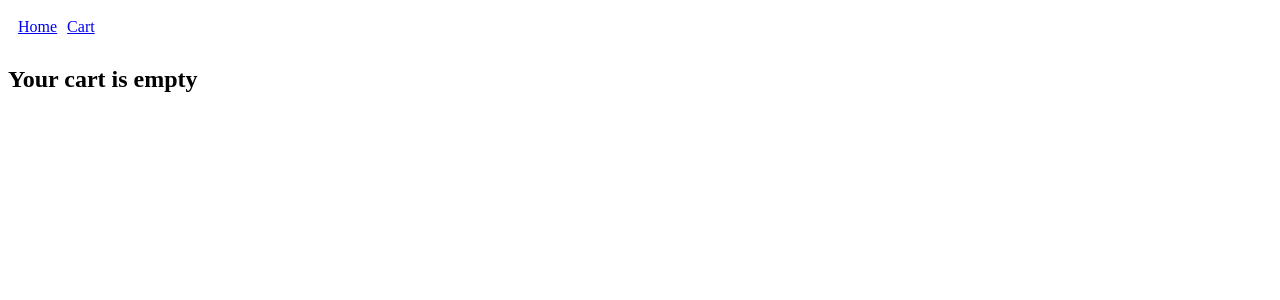
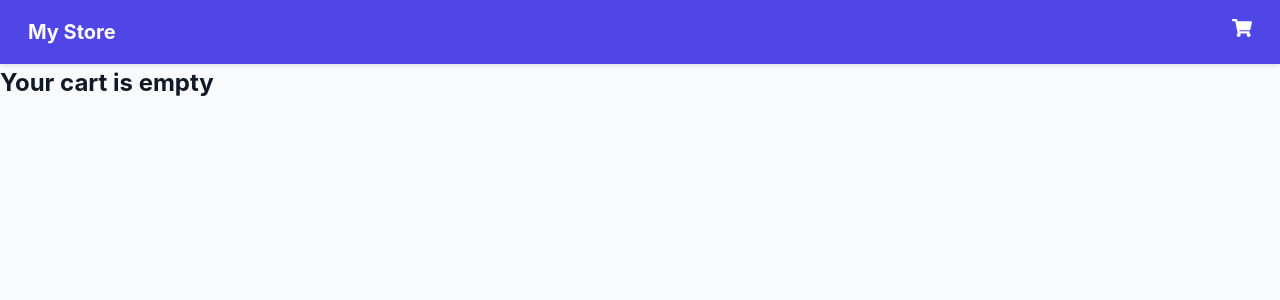
Before and after one commit to singamakhil/ecommerce-store, a React (Vite) app: page /cart in a window 1280 px wide. Shown: the top 300 px of the page. Built offline with nearby package versions, Linux system fonts and the light colour scheme.

Commit message:
updated the whole UI of site

```diff
--- a/package.json
+++ b/package.json
@@ -17,6 +17,7 @@
     "axios": "^1.10.0",
     "react": "^19.1.0",
     "react-dom": "^19.1.0",
+    "react-icons": "^5.5.0",
     "react-redux": "^9.2.0",
     "react-router-dom": "^7.6.3"
   },
@@ -25,10 +26,13 @@
     "@types/react": "^19.1.8",
     "@types/react-dom": "^19.1.6",
     "@vitejs/plugin-react": "^4.5.2",
+    "autoprefixer": "^10.4.21",
     "eslint": "^9.29.0",
     "eslint-plugin-react-hooks": "^5.2.0",
     "eslint-plugin-react-refresh": "^0.4.20",
     "globals": "^16.2.0",
+    "postcss": "^8.5.6",
+    "tailwindcss": "^4.1.11",
     "vite": "^7.0.0"
   }
 }
--- a/src/App.jsx
+++ b/src/App.jsx
@@ -2,14 +2,12 @@ import { BrowserRouter as Router, Routes, Route, Link } from 'react-router-dom';
 import Home from './pages/Home';
 import ProductDetail from './pages/ProductDetail';
 import Cart from './pages/Cart';
+import Header from "./components/Header";
 
 export default function App() {
   return (
     <Router>
-      <nav style={{ padding: '10px', display: 'flex', gap: '10px' }}>
-        <Link to="/">Home</Link>
-        <Link to="/cart">Cart</Link>
-      </nav>
+      <Header />
 
       <Routes>
         <Route path="/" element={<Home />} />
@@ -17,5 +15,5 @@ export default function App() {
         <Route path="/cart" element={<Cart />} />
       </Routes>
     </Router>
-  );
+  )
 }
--- /dev/null
+++ b/src/components/Header.jsx
@@ -0,0 +1,56 @@
+import { Link } from "react-router-dom";
+import { useSelector } from "react-redux";
+import { FaShoppingCart } from "react-icons/fa";
+
+export default function Header() {
+  const cartCount = useSelector((state) =>
+    state.cart.items.reduce((sum, item) => sum + item.quantity, 0)
+  );
+
+  return (
+    <header>
+      <nav
+        style={{
+          display: "flex",
+          justifyContent: "space-between",
+          alignItems: "center",
+        }}
+      >
+        <div>
+          <Link
+            to="/"
+            style={{
+              color: "white",
+              marginRight: "1rem",
+              fontWeight: "bold",
+              fontSize: "1.25rem",
+            }}
+          >
+            My Store
+          </Link>
+        </div>
+        <div>
+          <Link to="/cart" style={{ color: "white", position: "relative" }}>
+            <FaShoppingCart size={20} />
+            {cartCount > 0 && (
+              <span
+                style={{
+                  position: "absolute",
+                  top: "-8px",
+                  right: "-8px",
+                  background: "red",
+                  color: "white",
+                  fontSize: "0.75rem",
+                  padding: "0 5px",
+                  borderRadius: "50%",
+                }}
+              >
+                {cartCount}
+              </span>
+            )}
+          </Link>
+        </div>
+      </nav>
+    </header>
+  );
+}
--- a/src/index.jsx
+++ b/src/index.jsx
@@ -3,11 +3,12 @@ import { createRoot } from 'react-dom/client'
 import App from './App.jsx'
 import { store } from './app/store.jsx'
 import { Provider } from 'react-redux';
+import './styles.css';
 
 createRoot(document.getElementById('root')).render(
   <StrictMode>
     <Provider store={store}>
     <App />
     </Provider>
-  </StrictMode>,
+  </StrictMode>
 )
--- a/src/pages/Cart.jsx
+++ b/src/pages/Cart.jsx
@@ -20,7 +20,7 @@ export default function Cart() {
   }
 
   return (
-    <div style={{ padding: "1rem" }}>
+    <div className="container">
       <h2>Your Cart</h2>
       <table border="1" cellPadding="10" cellSpacing="0">
         <thead>
--- a/src/pages/Home.jsx
+++ b/src/pages/Home.jsx
@@ -1,32 +1,51 @@
+import { useDispatch, useSelector } from "react-redux";
+import { addToCart } from "../features/cart/cartSlice";
 import { useEffect } from "react";
-import { useDispatch, useSelector } from "react-redux";
 import { fetchProducts } from "../features/products/productsSlice";
-import { addToCart } from "../features/cart/cartSlice";
 
 export default function Home() {
   const dispatch = useDispatch();
-  const products = useSelector((state) => state.products.items);
-  const status = useSelector((state) => state.products.status);
 
+  const { items: products, status, error } = useSelector(
+    (state) => state.products
+  );
+
+  // On mount, load products
   useEffect(() => {
     if (status === "idle") {
       dispatch(fetchProducts());
     }
-  }, [status, dispatch]);
+  }, [dispatch, status]);
 
-  if (status === "loading") return <p>Loading products...</p>;
-  if (status === "failed") return <p>Failed to load products</p>;
+  let content;
 
-  return (
-    <div style={{ display: "grid", gap: "1rem", gridTemplateColumns: "repeat(auto-fill, minmax(200px, 1fr))" }}>
-      {products.map((product) => (
-        <div key={product.id} style={{ border: "1px solid #ccc", padding: "1rem" }}>
-          <img src={product.image} alt={product.title} style={{ height: "150px", objectFit: "contain" }} />
-          <h4>{product.title}</h4>
-          <p>${product.price}</p>
-          <button onClick={() => dispatch(addToCart(product))}>Add to Cart</button>
-        </div>
-      ))}
+  if (status === "loading") {
+  content = (
+    <div className="loading">
+      <div className="spinner"></div>
+      <p>Loading products…</p>
     </div>
   );
+}else if (status === "failed") {
+    content = <p style={{ color: "red" }}>Error: {error}</p>;
+  } else if (products.length === 0) {
+    content = <p>No products found.</p>;
+  } else {
+    content = (
+      <div className="grid">
+        {products.map((product) => (
+          <div key={product.id} className="card">
+            <img src={product.image} alt={product.title} />
+            <div className="title">{product.title}</div>
+            <div className="price">${product.price}</div>
+            <button onClick={() => dispatch(addToCart(product))}>
+              Add to Cart
+            </button>
+          </div>
+        ))}
+      </div>
+    );
+  }
+
+  return <div className="container">{content}</div>;
 }
--- /dev/null
+++ b/src/styles.css
@@ -0,0 +1,147 @@
+:root {
+  --primary: #4f46e5;
+  --primary-hover: #4338ca;
+  --accent: #f0c14b;
+  --accent-hover: #e2b33c;
+  --accent-active: #d6a736;
+  --bg: #f9fafb;
+  --text: #111827;
+  --muted: #6b7280;
+}
+
+* {
+  box-sizing: border-box;
+  margin: 0;
+  padding: 0;
+}
+
+body {
+  font-family: "Inter", Arial, sans-serif;
+  background: var(--bg);
+  color: var(--text);
+  line-height: 1.6;
+  font-size: 16px;
+}
+
+header {
+  background-color: var(--primary);
+  color: white;
+  padding: 1rem;
+  text-align: center;
+  box-shadow: 0 2px 4px rgba(0,0,0,0.1);
+}
+
+header nav a {
+  color: white;
+  margin: 0 0.75rem;
+  text-decoration: none;
+  font-weight: 500;
+}
+
+header nav a:hover {
+  text-decoration: underline;
+}
+
+.container {
+  max-width: 1200px;
+  margin: 2rem auto;
+  padding: 0 1rem;
+}
+
+.grid {
+  display: grid;
+  gap: 1.5rem;
+  grid-template-columns: repeat(auto-fill, minmax(220px, 1fr));
+  justify-items: center;
+}
+
+.card {
+  background: white;
+  padding: 1rem;
+  border-radius: 0.25rem;
+  box-shadow: 0 0 4px rgba(0,0,0,0.1);
+  transition: transform 0.2s ease, box-shadow 0.2s ease;
+  max-width: 250px;
+  margin: auto;
+  display: flex;
+  flex-direction: column;
+  justify-content: space-between;
+  text-align: center;
+}
+
+.card:hover {
+  transform: translateY(-2px);
+  box-shadow: 0 2px 6px rgba(0,0,0,0.1);
+}
+
+.card img {
+  max-height: 160px;
+  object-fit: contain;
+  margin-bottom: 1rem;
+}
+
+.card .title {
+  font-size: 1rem;
+  font-weight: 500;
+  margin-bottom: 0.5rem;
+  min-height: 40px;
+}
+
+.card .price {
+  font-size: 0.9rem;
+  color: var(--muted);
+  margin-bottom: 1rem;
+}
+
+.card button {
+  align-self: center;
+}
+
+button {
+  background: var(--accent);
+  color: #111;
+  border: 1px solid #a88734;
+  padding: 0.25rem 0.75rem;
+  font-size: 0.875rem;
+  font-weight: 500;
+  border-radius: 3px;
+  cursor: pointer;
+  box-shadow: 0 1px 2px rgba(0,0,0,0.1);
+  transition: background 0.2s ease, box-shadow 0.2s ease;
+}
+
+button:hover {
+  background: var(--accent-hover);
+  box-shadow: 0 2px 4px rgba(0,0,0,0.15);
+}
+
+button:active {
+  background: var(--accent-active);
+  box-shadow: inset 0 1px 2px rgba(0,0,0,0.2);
+}
+
+.loading {
+  display: flex;
+  flex-direction: column;
+  align-items: center;
+  justify-content: center;
+  height: 300px;
+  color: var(--muted);
+  font-size: 1rem;
+}
+
+.spinner {
+  width: 40px;
+  height: 40px;
+  border: 4px solid #e5e7eb;
+  border-top: 4px solid var(--primary);
+  border-radius: 50%;
+  animation: spin 1s linear infinite;
+  margin-bottom: 1rem;
+}
+
+@keyframes spin {
+  to {
+    transform: rotate(360deg);
+  }
+}
```
Also changed, not shown: 1 other file (tests, documents, lock files or other folders).
